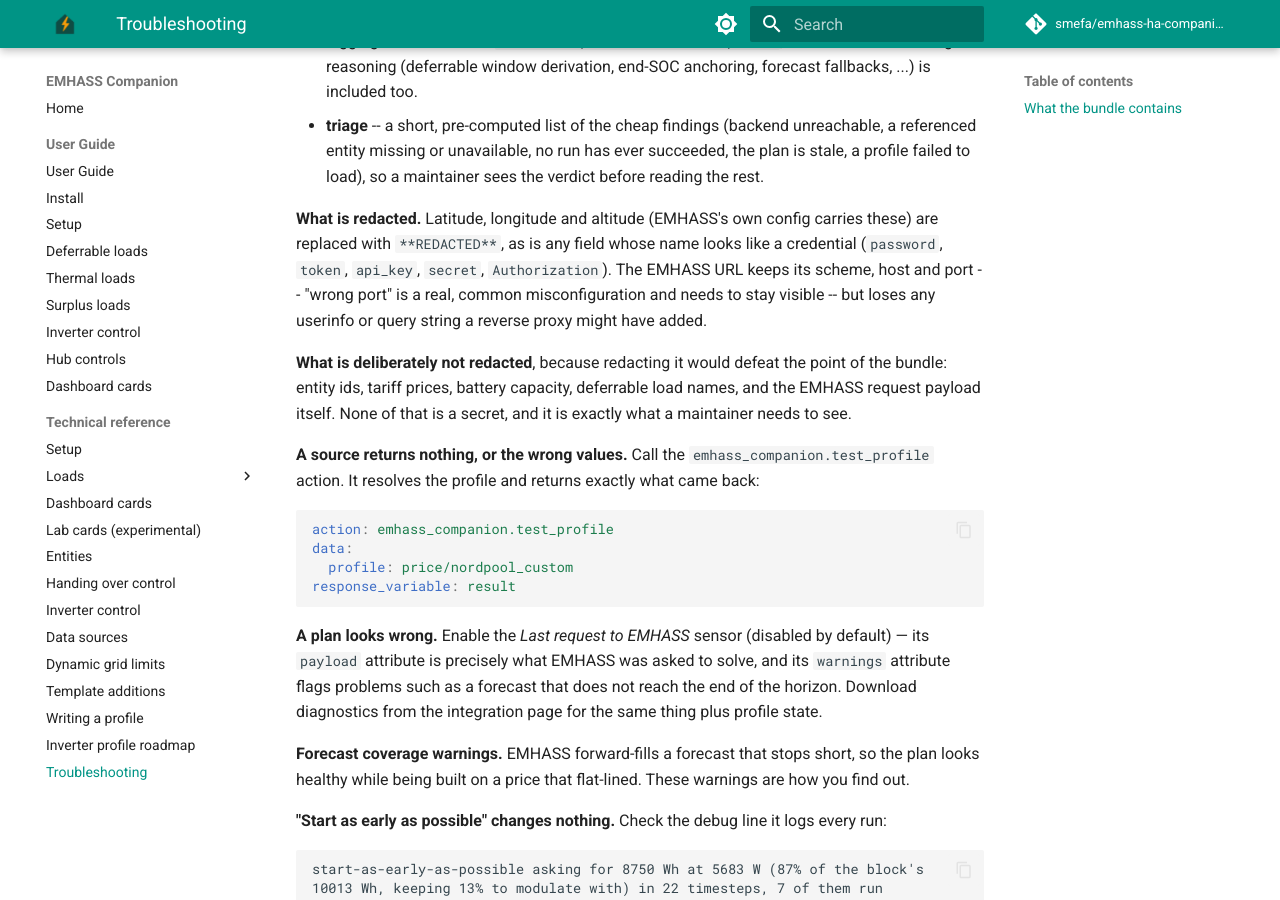
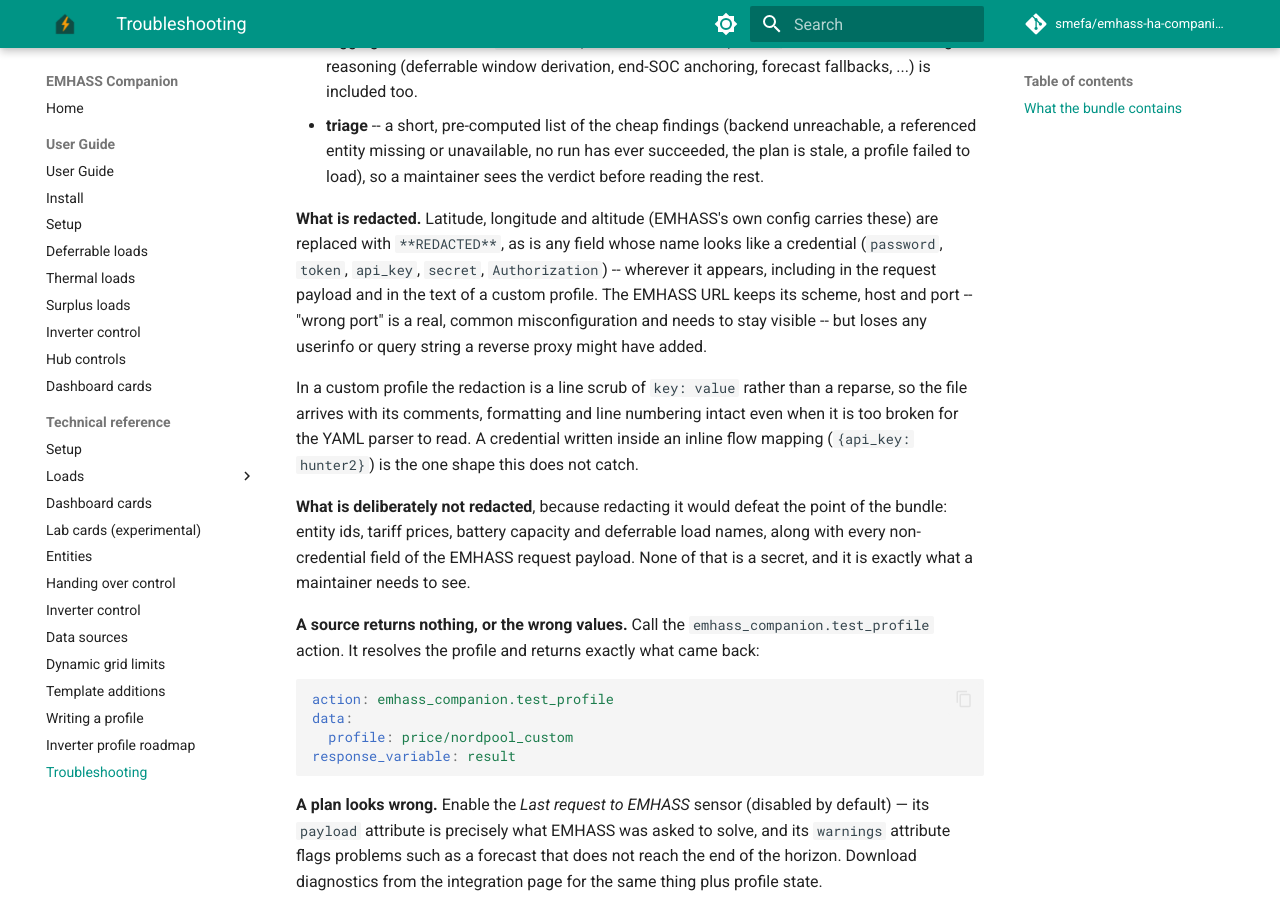
Before and after one commit to smefa/emhass-ha-companion, an MkDocs documentation site: the page built from docs/troubleshooting.md, in a window 1280 px wide and 900 px high, scrolled down 1180 px. Built offline with MkDocs 1.6.1 and Material for MkDocs 9.7.7, drawn with Linux system fonts in a browser that asks for light colours; comment, search, counter and statistics services are not loaded.

Commit message:
Document what the support bundle now redacts
Follow-up to the payload and custom-profile redaction: the troubleshooting
page still described the payload as deliberately unredacted, which is the
opposite of what it now does.

Co-Authored-By: Claude Opus 5 <noreply@anthropic.com>

```diff
--- a/docs/troubleshooting.md
+++ b/docs/troubleshooting.md
@@ -61,14 +61,23 @@ warnings), it now also carries:
 **What is redacted.** Latitude, longitude and altitude (EMHASS's own config
 carries these) are replaced with `**REDACTED**`, as is any field whose name
 looks like a credential (`password`, `token`, `api_key`, `secret`,
-`Authorization`). The EMHASS URL keeps its scheme, host and port -- "wrong
-port" is a real, common misconfiguration and needs to stay visible -- but
-loses any userinfo or query string a reverse proxy might have added.
+`Authorization`) -- wherever it appears, including in the request payload and
+in the text of a custom profile. The EMHASS URL keeps its scheme, host and
+port -- "wrong port" is a real, common misconfiguration and needs to stay
+visible -- but loses any userinfo or query string a reverse proxy might have
+added.
+
+In a custom profile the redaction is a line scrub of `key: value` rather than
+a reparse, so the file arrives with its comments, formatting and line
+numbering intact even when it is too broken for the YAML parser to read. A
+credential written inside an inline flow mapping (`{api_key: hunter2}`) is
+the one shape this does not catch.
 
 **What is deliberately not redacted**, because redacting it would defeat the
-point of the bundle: entity ids, tariff prices, battery capacity, deferrable
-load names, and the EMHASS request payload itself. None of that is a secret,
-and it is exactly what a maintainer needs to see.
+point of the bundle: entity ids, tariff prices, battery capacity and
+deferrable load names, along with every non-credential field of the EMHASS
+request payload. None of that is a secret, and it is exactly what a
+maintainer needs to see.
 
 **A source returns nothing, or the wrong values.** Call the
 `emhass_companion.test_profile` action. It resolves the profile and returns
```
